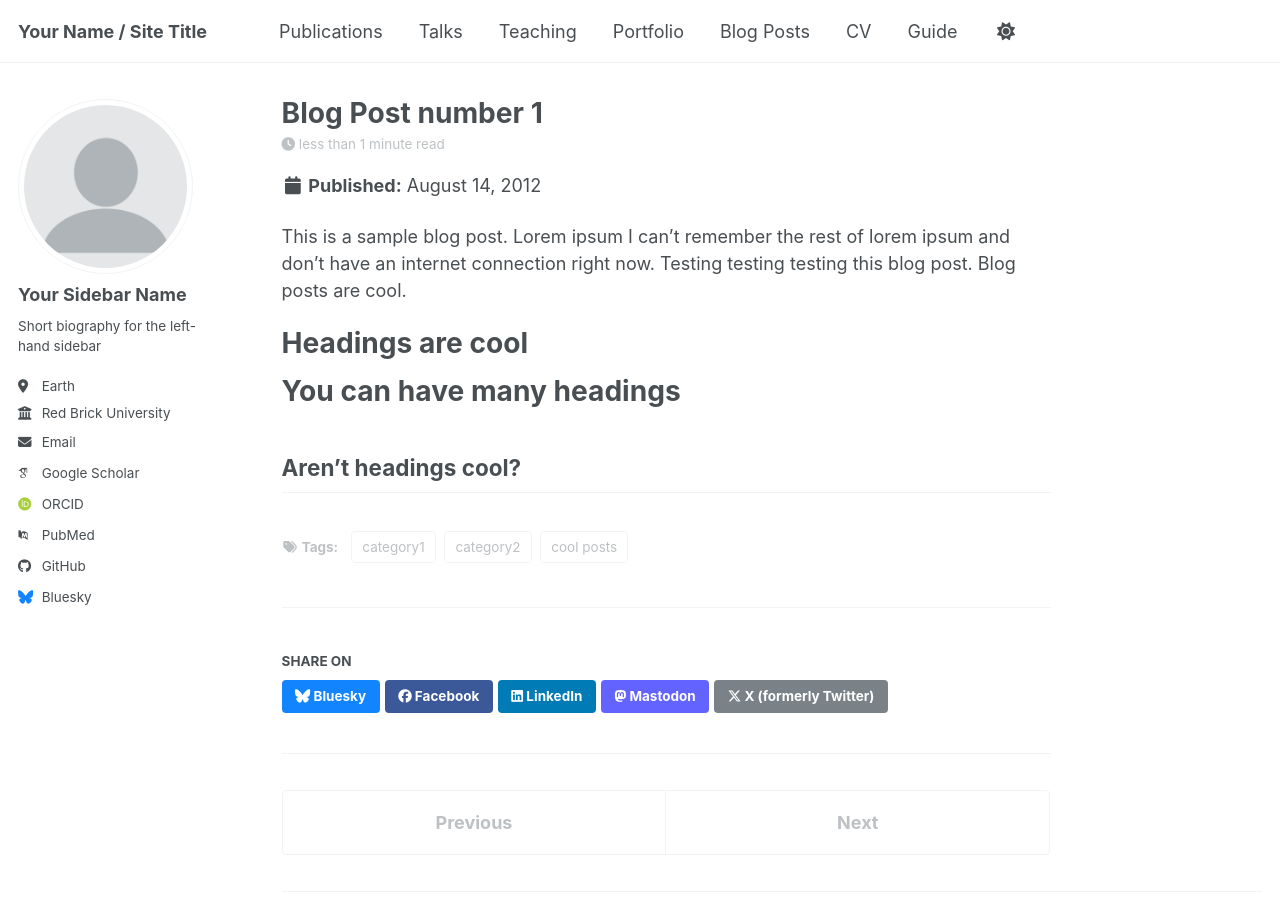
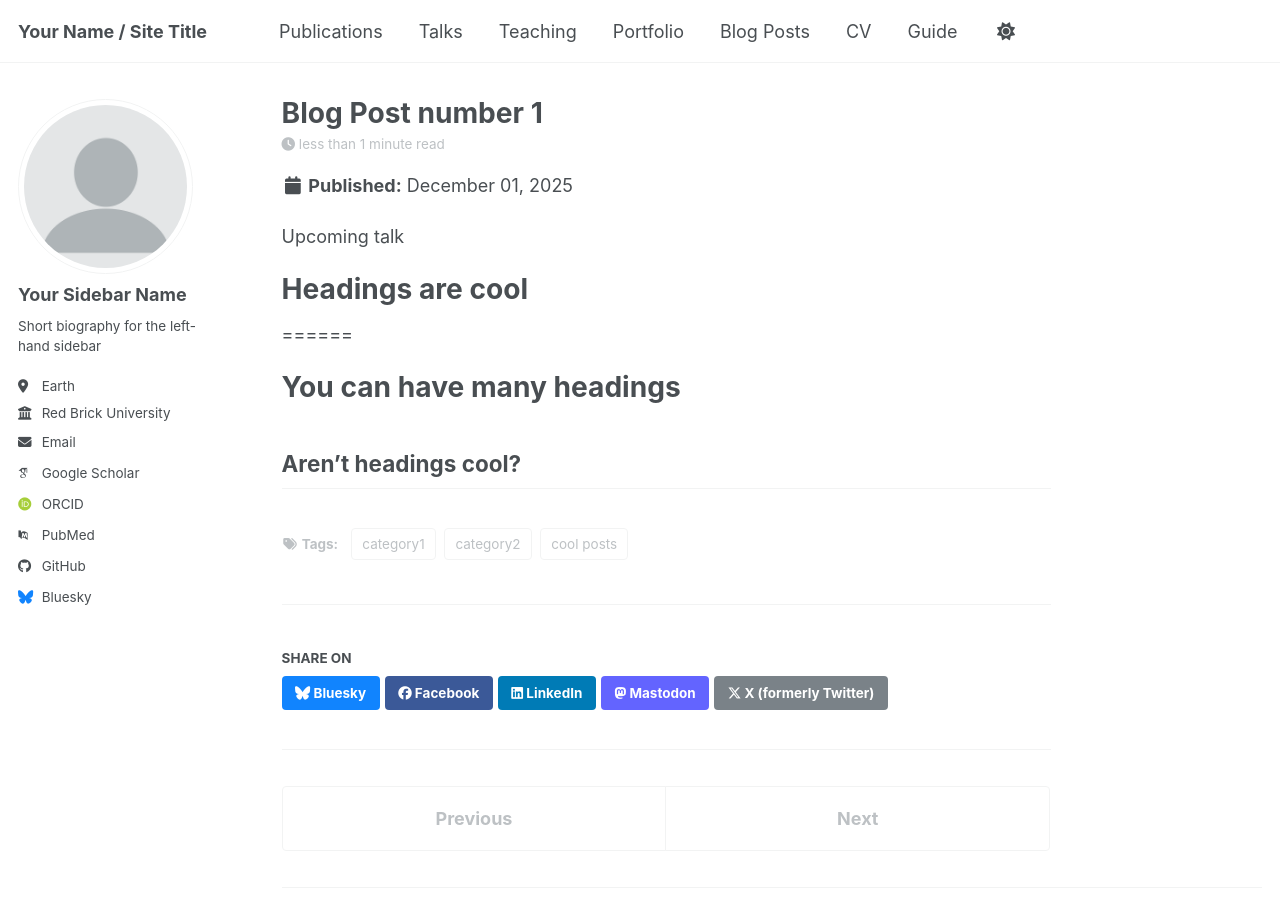
Before and after one commit to RenataKonrad/RenataKonrad.github.io, a Jekyll site: the page built from _posts/2012-08-14-blog-post-1.md, in a window 1280 px wide and 900 px high. Built offline with Jekyll 4.4.1, drawn with Linux system fonts in a browser that asks for light colours; some web fonts are replaced; a script bundle is joined from its source files by our own code; library files that are not in the unit come from our copies.

Commit message:
Update 2025-12-03-blog-post-1.md

```diff
--- a/_posts/2012-08-14-blog-post-1.md
+++ b/_posts/2012-08-14-blog-post-1.md
@@ -1,6 +1,6 @@
 ---
 title: 'Blog Post number 1'
-date: 2012-08-14
+date: 2025-12-01
 permalink: /posts/2012/08/blog-post-1/
 tags:
   - cool posts
@@ -8,9 +8,9 @@
   - category2
 ---
 
-This is a sample blog post. Lorem ipsum I can't remember the rest of lorem ipsum and don't have an internet connection right now. Testing testing testing this blog post. Blog posts are cool.
+Upcoming talk
 
-Headings are cool
+# Headings are cool
 ======
 
 You can have many headings
```
